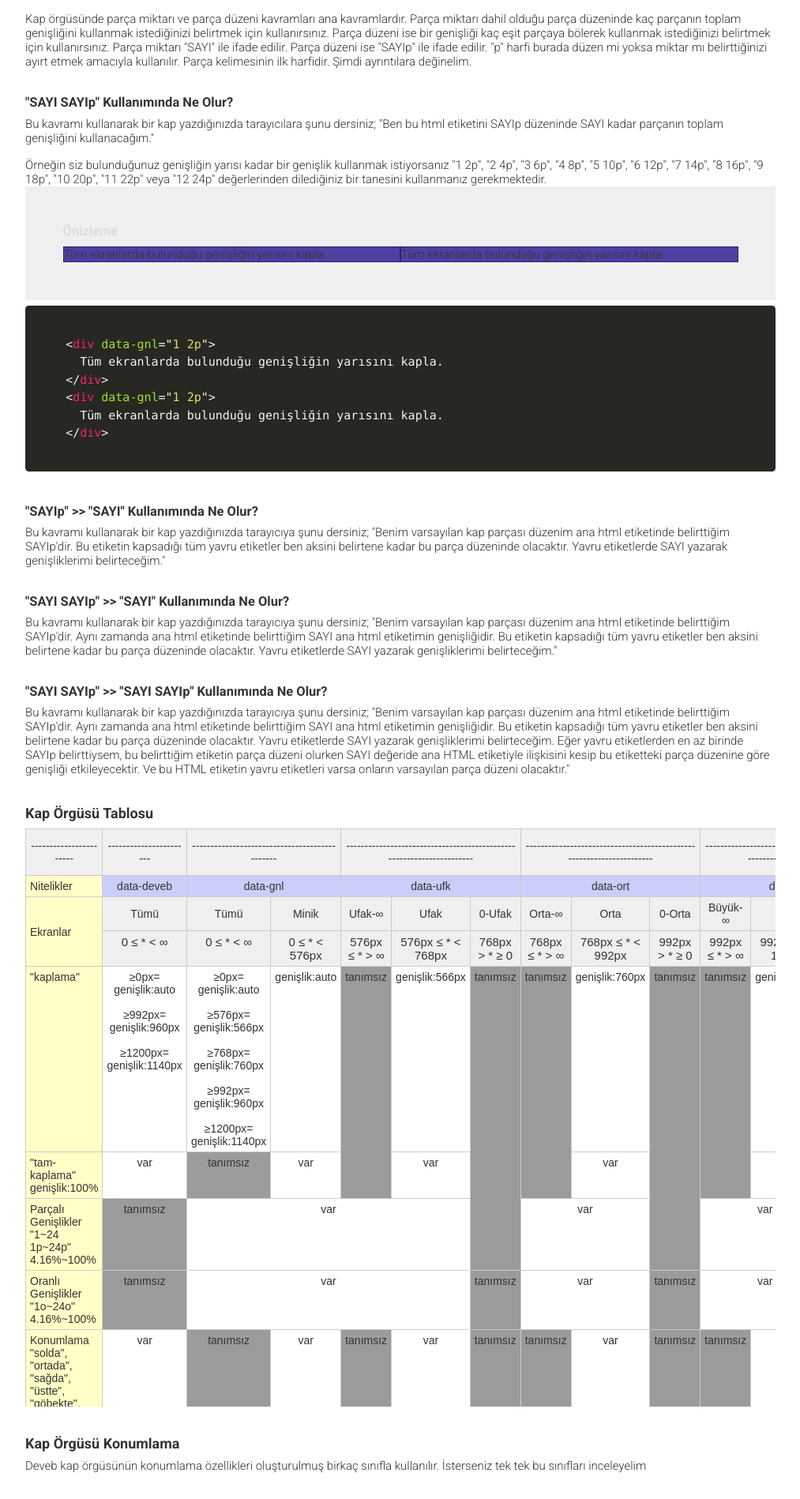
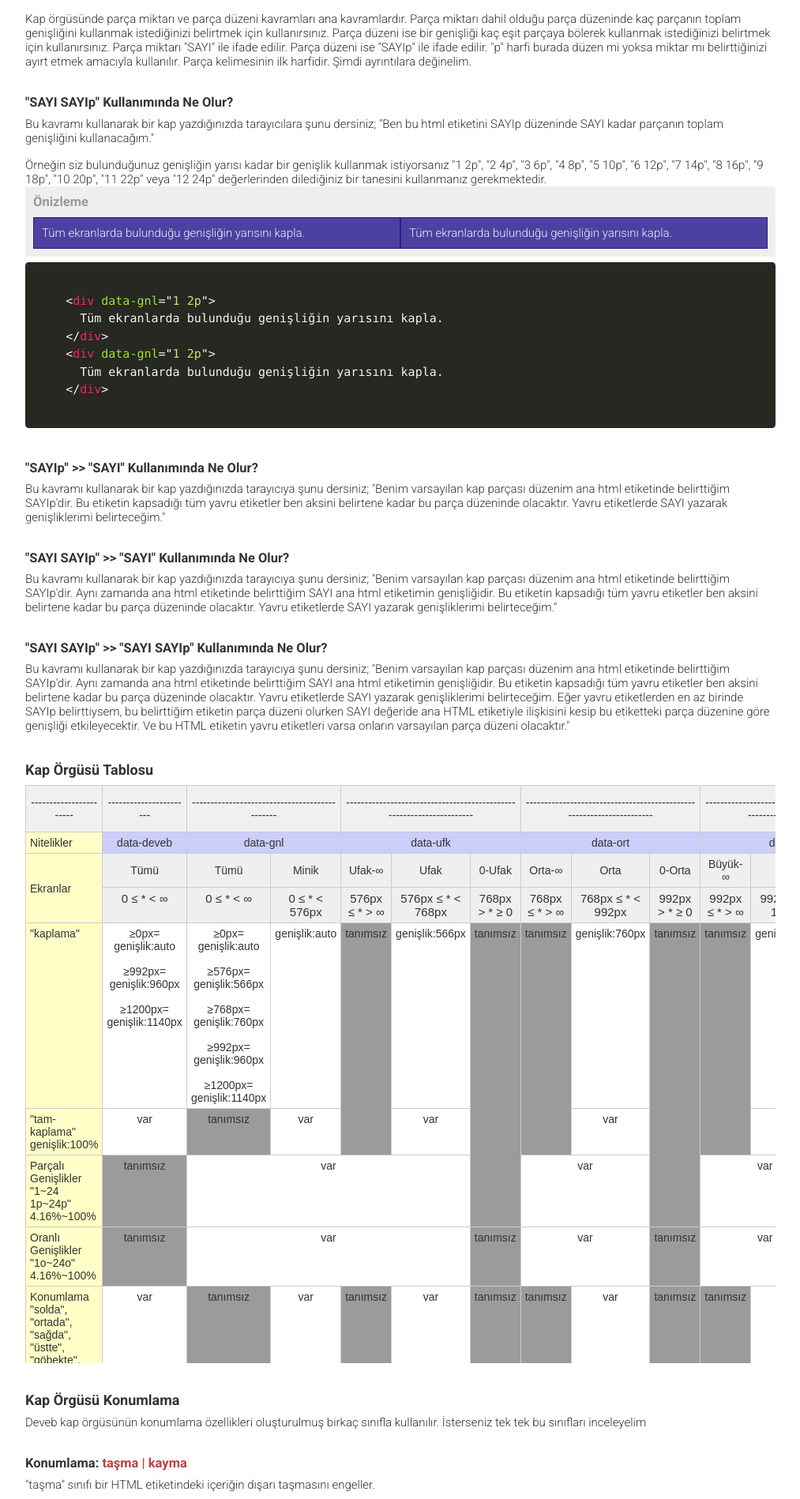
Before and after one commit to data-deveb/data-deveb.github.io, a Jekyll site: the page built from belgeler/kap-orgusu.html, in a window 1280 px wide. Shown: the part 777-2675 px from the top of the page at 79% size, without its empty margins (228-1241 px from the left). Built offline with Jekyll 4.4.1, drawn with Linux system fonts in a browser that asks for light colours.

Commit message:
Güncelleme

```diff
--- a/belgeler/kap-orgusu.html
+++ b/belgeler/kap-orgusu.html
@@ -36,9 +36,9 @@ title: Kap Örgüsü
 
     <div data-gnl="1 1p" class="önizleme">
       <style media="screen">
-        .önizleme{background-color:#efefef; padding:5%;}
-        .önizleme [data-gnl]{border:1px solid #2c2171; background-color: #4c41a1;}
-        .önizleme h3 {color:#ddd;margin:0 0 10px 0;}
+        .önizleme{background-color:#efefef; padding:10px;}
+        .önizleme [data-gnl]{border:1px solid #2c2171; background-color: #4c41a1; padding:10px; color:#eee;}
+        .önizleme h3 {color:#999;margin:0 0 10px 0;}
       </style>
       <h3>Önizleme</h3>
       <div data-gnl="1 2p">
```
